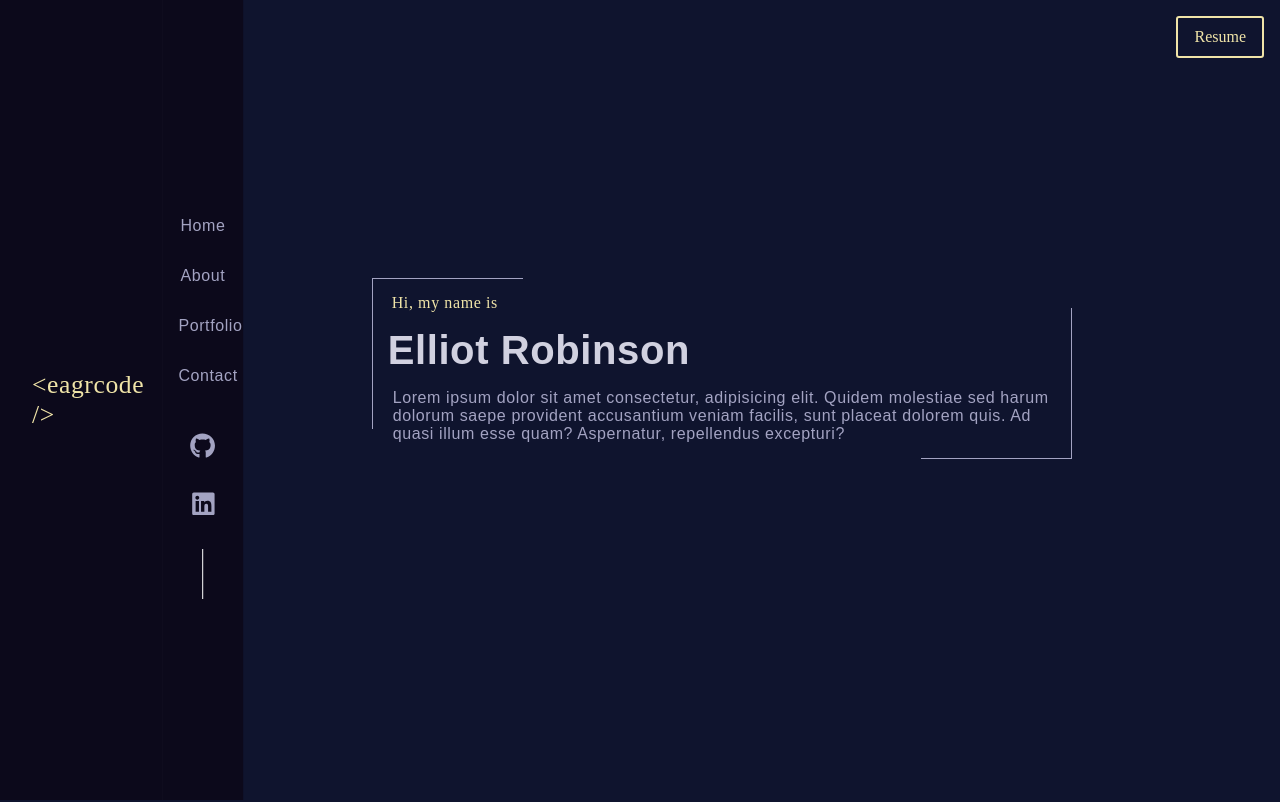
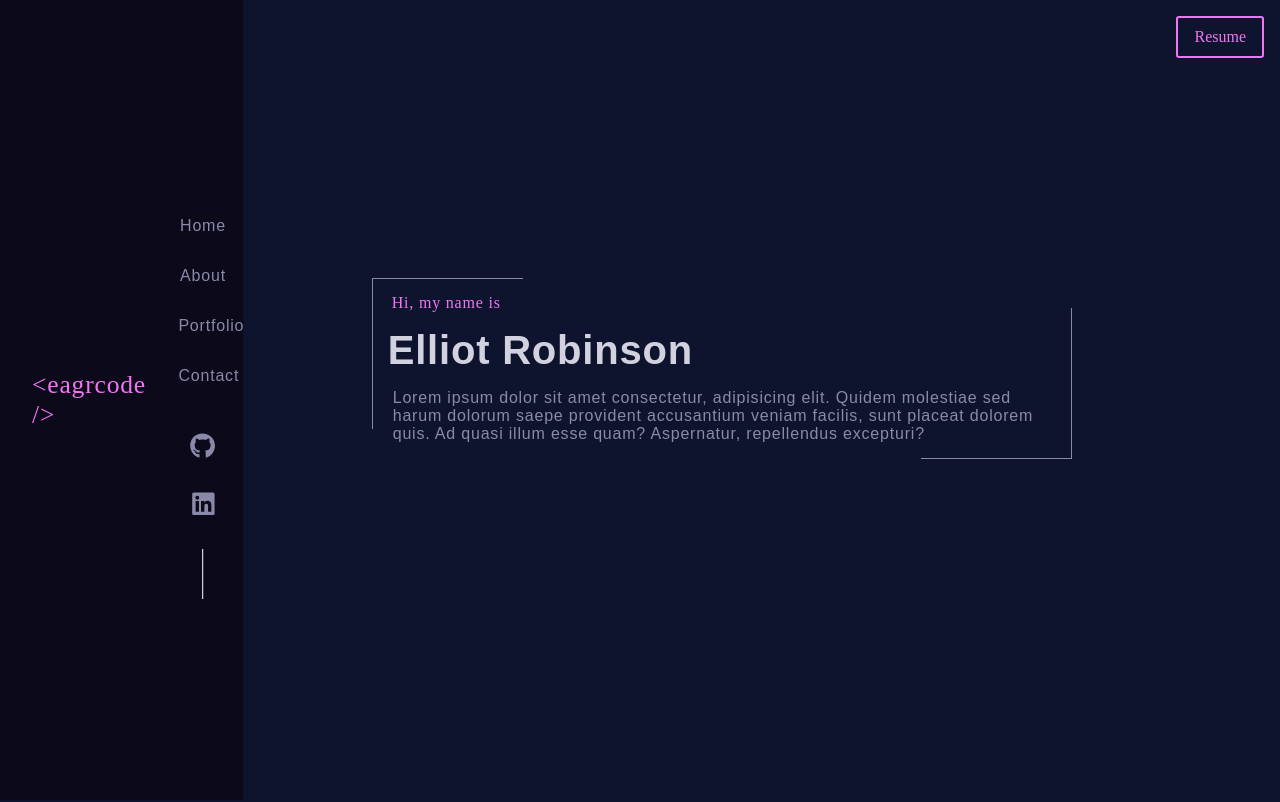
Before and after one commit to eagrcode/eagrcode-dev, a Next.js app: page / in a window 1280 px wide. Shown: the top 802 px of the page. Built offline with nearby package versions, Linux system fonts and the light colour scheme; a web font is replaced by a local one.

Commit message:
update general styling

```diff
--- a/src/components/Hero/Hero.module.scss
+++ b/src/components/Hero/Hero.module.scss
@@ -14,7 +14,6 @@
     position: absolute;
     border-top: 1px solid var(--text-color-dark);
     border-left: 1px solid var(--text-color-dark);
-
     width: var(--before-elements-size);
     height: var(--before-elements-size);
     top: 0;
@@ -26,11 +25,15 @@
     position: absolute;
     border-bottom: 1px solid var(--text-color-dark);
     border-right: 1px solid var(--text-color-dark);
-
     width: var(--before-elements-size);
     height: var(--before-elements-size);
     bottom: 0;
     right: 0;
+  }
+
+  &.isOpen::before,
+  &.isOpen::after {
+    visibility: hidden;
   }
 }
 
--- a/src/components/Hero/Hero.tsx
+++ b/src/components/Hero/Hero.tsx
@@ -1,9 +1,15 @@
 // styles
 import styles from "./Hero.module.scss";
 
+// context
+import { useContextProvider } from "@/context/ContextProvider";
+
 export default function Hero() {
+  // context
+  const { isOpen } = useContextProvider();
+
   return (
-    <div className={styles.hero}>
+    <div className={isOpen ? `${styles.hero} ${styles.isOpen}` : styles.hero}>
       <p className={styles.hi}>Hi, my name is</p>
       <h1 className={styles.h1}>Elliot Robinson</h1>
       <p className={styles.p}>
--- a/src/components/Navbar/Navbar.tsx
+++ b/src/components/Navbar/Navbar.tsx
@@ -8,7 +8,7 @@ import Hamburger from "./Hamburger";
 import Link from "next/link";
 
 // react
-import { Dispatch, SetStateAction, useState } from "react";
+import { useState } from "react";
 
 // context
 import { useContextProvider } from "@/context/ContextProvider";
@@ -37,7 +37,7 @@ export default function Navbar() {
   }
 
   return (
-    <aside className={isScroll ? `${styles.scroll} ${styles.sidebar}` : styles.sidebar}>
+    <aside className={isScroll ? `${styles.sidebar} ${styles.scroll}` : styles.sidebar}>
       <Link className={styles.logo} href="/">
         {"<eagrcode />"}
       </Link>
--- a/src/styles/Home.module.scss
+++ b/src/styles/Home.module.scss
@@ -5,11 +5,10 @@
   align-items: center;
   height: calc(100svh - var(--nav-height));
   color: var(--text-color-dark);
-
   transition: all 0.2s ease-in-out;
 
   &.isOpen {
-    filter: blur(10px);
+    filter: blur(8px);
   }
 
   @media (min-width: 900px) {
--- a/src/styles/NavLayout.module.scss
+++ b/src/styles/NavLayout.module.scss
@@ -1,8 +1,7 @@
 .wrapper {
   display: flex;
   flex-direction: column;
-
-  overflow-x: hidden;
+  overflow: clip;
 }
 
 .main {
--- a/src/styles/Navbar.module.scss
+++ b/src/styles/Navbar.module.scss
@@ -11,7 +11,7 @@
   backdrop-filter: blur(10px);
 
   &.scroll {
-    background-color: hsla(230, 50%, 13%, 0.7);
+    background-color: hsla(230, 50%, 12%, 0.7);
   }
 
   @media (min-width: 900px) {
--- a/src/styles/globals.scss
+++ b/src/styles/globals.scss
@@ -7,12 +7,10 @@
 }
 
 html {
-  letter-spacing: 0.6px;
+  letter-spacing: 0.8px;
 }
 
 body {
-  overflow: visible;
-
   &.noScroll {
     overflow: hidden;
   }
--- a/src/styles/variables.css
+++ b/src/styles/variables.css
@@ -4,10 +4,10 @@
 
   /* colors */
   /* --accent-color: hsl(190, 90%, 60%); */
-  /* --accent-color: hsl(300, 95%, 70%); */
-  --accent-color: hsl(50, 70%, 80%);
+  --accent-color: hsl(300, 80%, 70%);
+  /* --accent-color: hsl(50, 70%, 80%); */
   /* dark theme */
-  --background-color-dark: hsl(230, 50%, 12%);
-  --text-color-dark: hsl(240, 20%, 70%);
+  --background-color-dark: hsla(230, 50%, 12%);
+  --text-color-dark: hsl(240, 15%, 60%);
   --nav-background-color-dark: hsl(250, 50%, 7%);
 }
```
